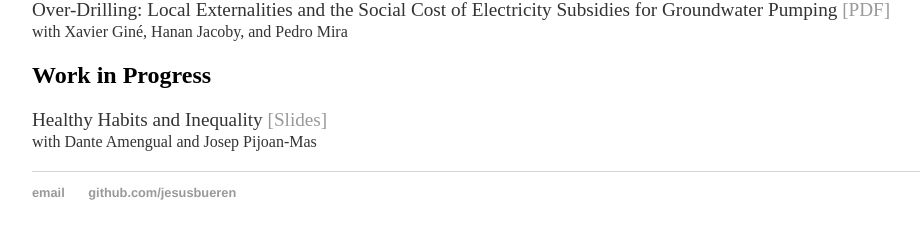
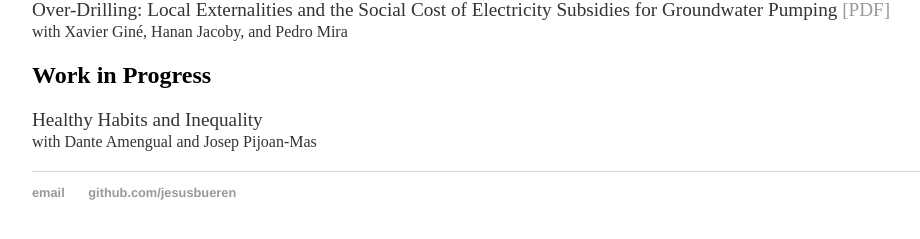
Before and after one commit to jesusbueren/jesusbueren.github.io, a Jekyll site: the page built from research/index.html, in a window 1280 px wide. Shown: the part 569-808 px from the top of the page, without its empty margins (160-1080 px from the left). Built offline with Jekyll 4.4.1, drawn with Linux system fonts in a browser that asks for light colours.

Commit message:
Update index.html

```diff
--- a/research/index.html
+++ b/research/index.html
@@ -24,5 +24,5 @@
 
 	<h2>Work in Progress</h2>
 
-	<p> <bold> Healthy Habits and Inequality </bold> <a href="HealthyHabits_IV.pdf">[Slides]</a>  <br>
+	<p> <bold> Healthy Habits and Inequality </bold>  <br>
 	 <small> with Dante Amengual and Josep Pijoan-Mas  </small> <br></p>
```
